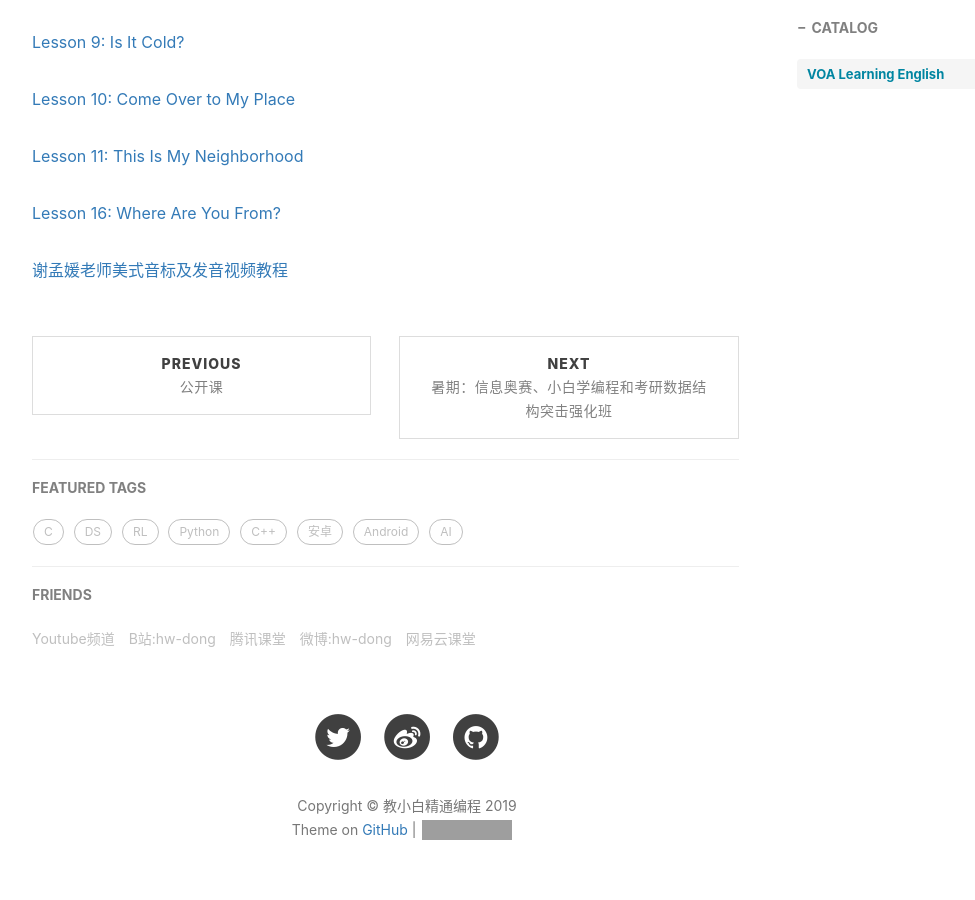
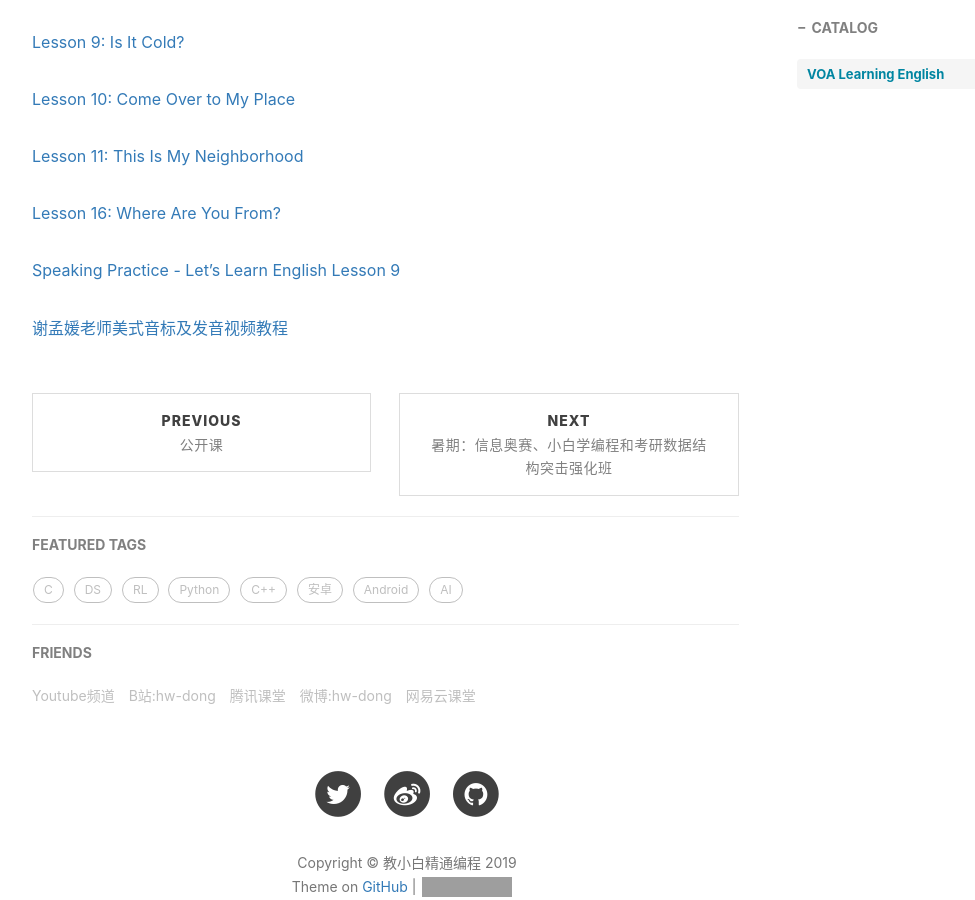
Before and after one commit to xuepro/xuepro.github.io, a Jekyll site: the page built from _posts/2019-05-24-Learning English.md, in a window 1280 px wide and 900 px high, scrolled down 1071 px. Shown: the whole window, without its empty margins (233-1208 px from the left). Built offline with Jekyll 4.4.1, drawn with Linux system fonts in a browser that asks for light colours; nearby versions of some CDN libraries; comment, search, counter and statistics services are not loaded; grey boxes are pictures that could not be loaded.

Commit message:
Update 2019-05-24-Learning English.md

```diff
--- a/_posts/2019-05-24-Learning English.md
+++ b/_posts/2019-05-24-Learning English.md
@@ -38,4 +38,6 @@ tags:
 
 [Lesson 16: Where Are You From?](https://www.youtube.com/watch?v=QQavoMYmMVE)
 
+[Speaking Practice - Let's Learn English Lesson 9](https://www.youtube.com/watch?v=wMV1z4o91JI)
+
 [谢孟媛老师美式音标及发音视频教程](https://www.youtube.com/watch?v=I_BBh97dmR0)
```
